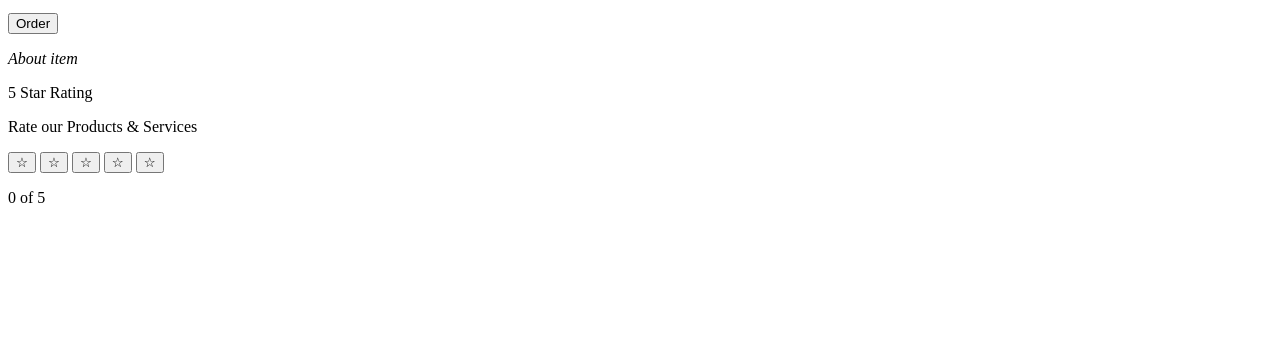
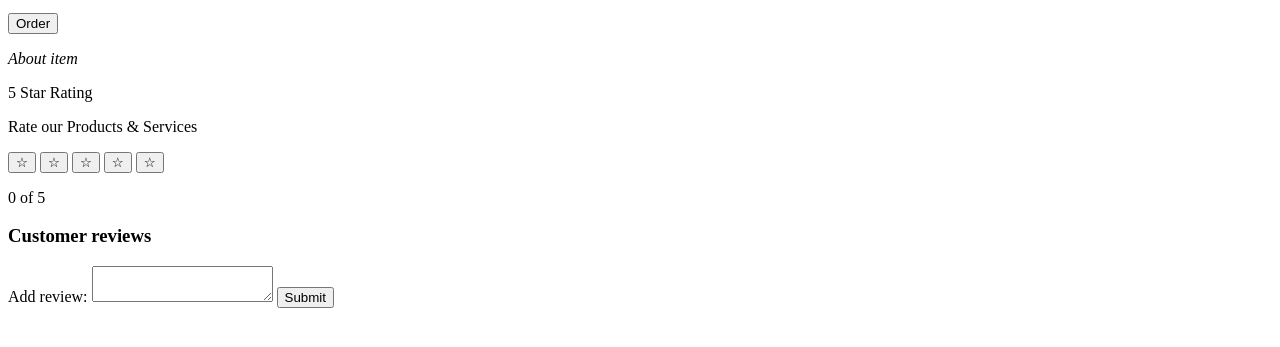
Before and after one commit to mercylynn/restaurant-drinks-app, a plain HTML site: page restaurant-drinks-app/index.html in a window 1280 px wide. Shown: the part 285-632 px from the top of the page. Drawn offline with Linux system fonts and the light colour scheme.

Commit message:
added the review section

```diff
--- a/restaurant-drinks-app/index.html
+++ b/restaurant-drinks-app/index.html
@@ -52,8 +52,19 @@
             <p class="currentstarrating"> 0 of 5</p>
          </div>
 
+            <!-- reviews  -->
+            <div class="reviews">
+                <h3>Customer reviews</h3>
+                <ul id="reviewList">
+                </ul>
+            </div>
 
-
+            <!-- Reviews form  -->
+            <form id="reviewForm">
+                <label for="form">Add review:</label>
+                <textarea id="review"></textarea>
+                <button type="submit" class="btn">Submit</button>
+            </form>
         </section>
 </body>
 </html>
```
